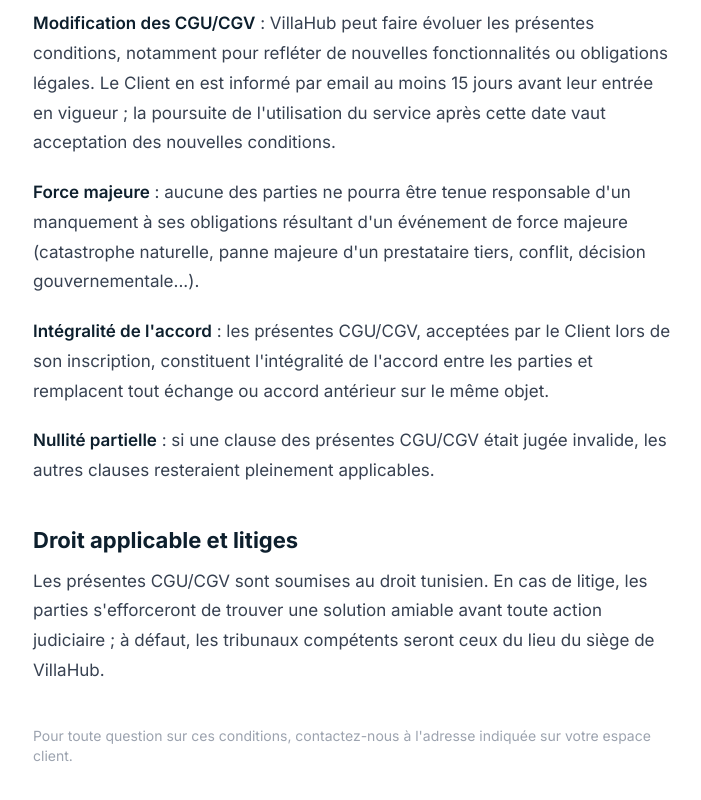
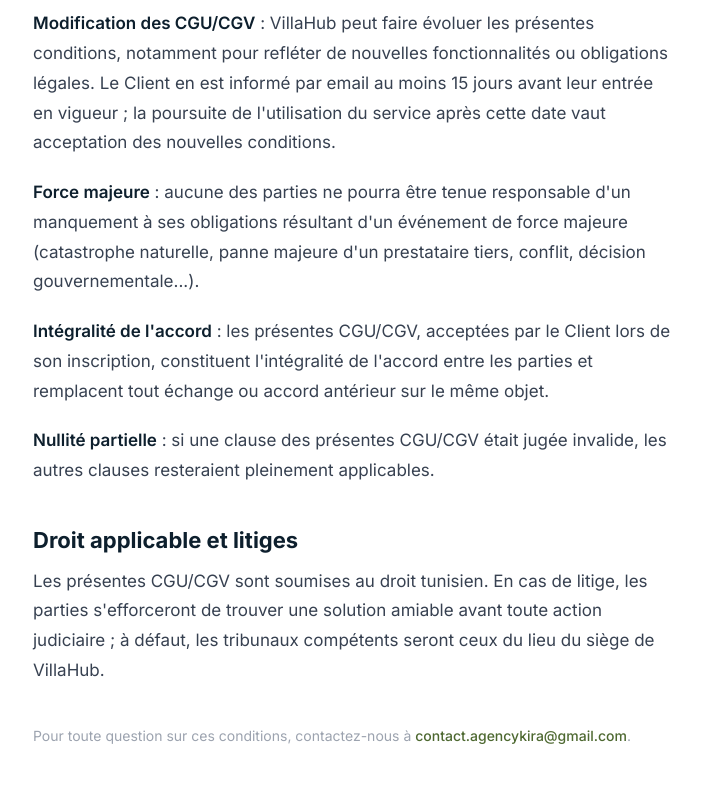
Before and after one commit to MKira09/pms-djerba, a React (Vite) app: page /cgu in a window 1280 px wide. Shown: the part 4007-4807 px from the top of the page, without its empty margins (287-988 px from the left). Built offline with nearby package versions, Linux system fonts and the light colour scheme; no server answers; the HTML template or start-up script is replaced by a standard one.

Commit message:
fix: adresse de contact réelle dans les CGU/CGV

```diff
--- a/src/pages/CguPage.tsx
+++ b/src/pages/CguPage.tsx
@@ -210,7 +210,10 @@
             </p>
 
             <p className="text-sm text-gray-400 mt-10">
-              Pour toute question sur ces conditions, contactez-nous à l'adresse indiquée sur votre espace client.
+              Pour toute question sur ces conditions, contactez-nous à{' '}
+              <a href="mailto:contact.agencykira@gmail.com" className="text-brand-700 font-medium hover:underline">
+                contact.agencykira@gmail.com
+              </a>.
             </p>
           </div>
         </article>
```
